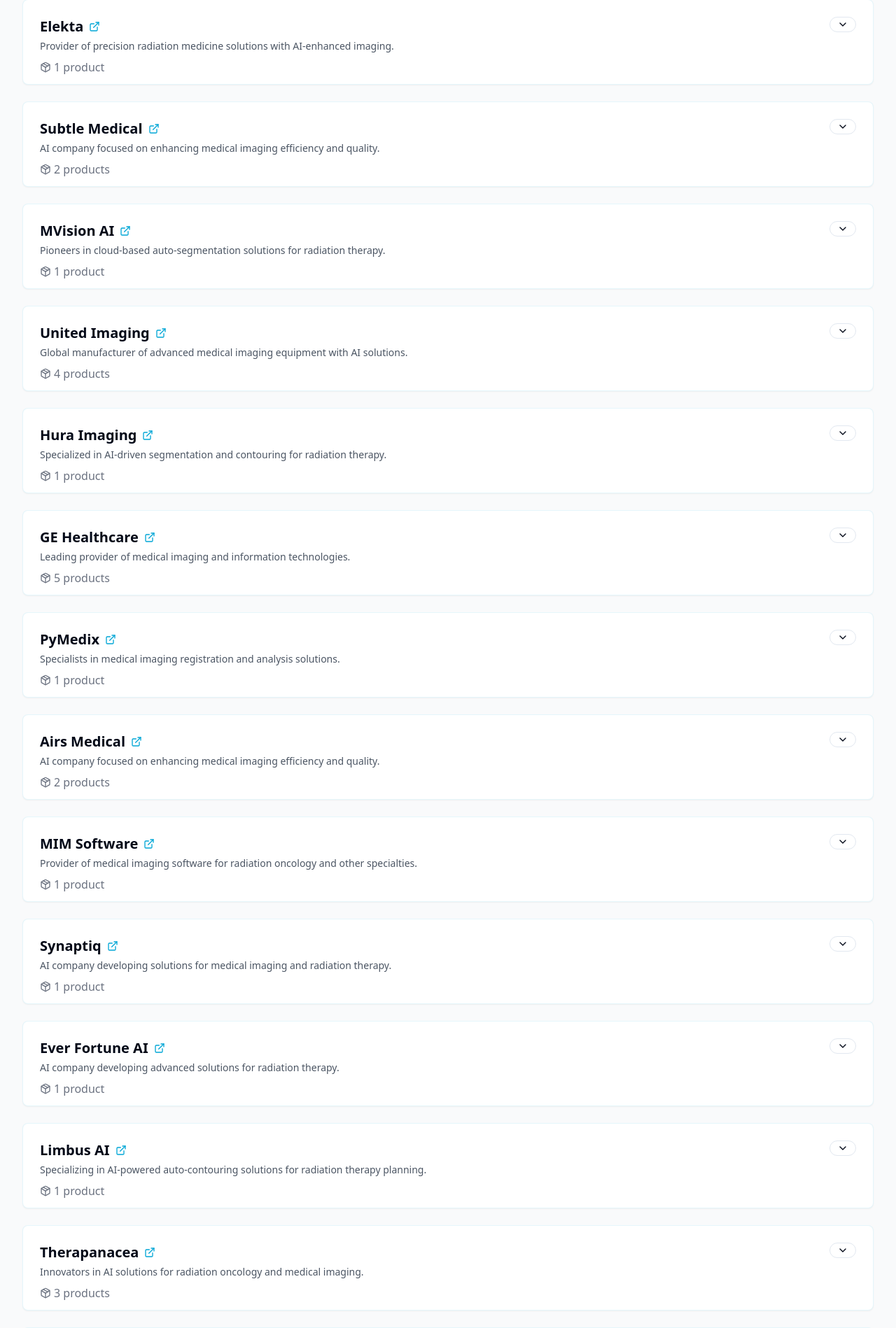
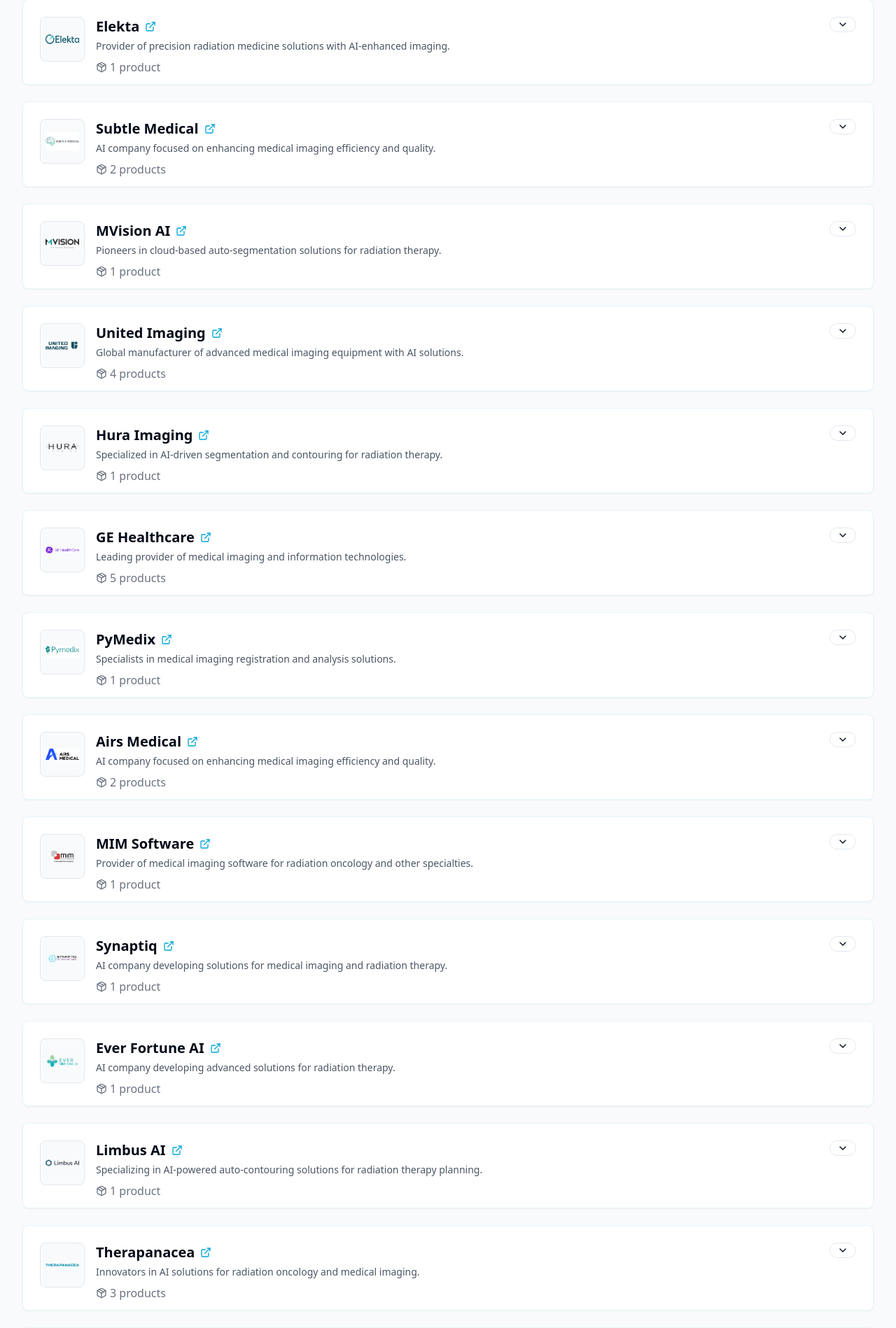
Before and after one commit to DLinRT-eu/website, a React (Vite) app: page /companies in a window 1280 px wide. Shown: the part 413-2311 px from the top of the page at 70% size. Built offline with nearby package versions, Linux system fonts and the light colour scheme.

Commit message:
feat: Implement logo size and visibility plan
- Add logo display to CompanyCard.
- Increase ProductCard logo size.
- Update company data with logoUrl.
- Improve logo styling.
- Update pages using CompanyCard.

```diff
--- a/src/components/CompanyCard.tsx
+++ b/src/components/CompanyCard.tsx
@@ -10,10 +10,11 @@ interface CompanyCardProps {
   name: string;
   description: string;
   website?: string;
+  logoUrl?: string;
   products: Product[];
 }
 
-const CompanyCard = ({ name, description, website, products }: CompanyCardProps) => {
+const CompanyCard = ({ name, description, website, logoUrl, products }: CompanyCardProps) => {
   const [expanded, setExpanded] = useState(false);
 
   const toggleExpanded = () => setExpanded(!expanded);
@@ -22,7 +23,22 @@ const CompanyCard = ({ name, description, website, products }: CompanyCardProps)
     <Card className="mb-4 w-full border-[#00A6D6]/10 hover:shadow-md transition-shadow">
       <CardHeader className="pb-3">
         <div className="flex justify-between items-start">
-          <div className="flex-1">
+          <div className="flex items-start gap-4 flex-1">
+            {/* Company Logo */}
+            <div className="w-16 h-16 bg-gray-50 rounded-lg flex items-center justify-center flex-shrink-0 border">
+              <img
+                src={logoUrl || "/placeholder.svg"}
+                alt={`${name} logo`}
+                className="w-12 h-12 object-contain"
+                onError={(e) => {
+                  const target = e.target as HTMLImageElement;
+                  target.src = "/placeholder.svg";
+                }}
+              />
+            </div>
+
+            {/* Company Info */}
+            <div className="flex-1 min-w-0">
               <div className="flex items-center gap-2 mb-1">
                 <h3 className="text-xl font-bold">{name}</h3>
                 {website && (
@@ -40,6 +56,7 @@ const CompanyCard = ({ name, description, website, products }: CompanyCardProps)
               <div className="flex items-center mt-2 text-gray-500">
                 <Package className="w-4 h-4 mr-1" />
                 <span>{products.length} product{products.length !== 1 ? 's' : ''}</span>
+              </div>
             </div>
           </div>
           <button
--- a/src/components/ProductCard.tsx
+++ b/src/components/ProductCard.tsx
@@ -59,11 +59,11 @@ const ProductCard = ({
       <CardHeader className="pb-3">
         <div className="flex items-start justify-between">
           <div className="flex items-center space-x-3 flex-1 min-w-0">
-            <div className="w-12 h-12 bg-gray-100 rounded-lg flex items-center justify-center flex-shrink-0">
+            <div className="w-16 h-16 bg-gray-100 rounded-lg flex items-center justify-center flex-shrink-0 border">
               <img
                 src={logoUrl}
                 alt={`${company} logo`}
-                className="w-8 h-8 object-contain"
+                className="w-12 h-12 object-contain"
                 onError={(e) => {
                   const target = e.target as HTMLImageElement;
                   target.src = "/placeholder.svg";
--- a/src/data/companies/auto-contouring.ts
+++ b/src/data/companies/auto-contouring.ts
@@ -8,7 +8,8 @@ export const AUTO_CONTOURING_COMPANIES: CompanyDetails[] = [
     "description": "Developers of AI-powered solutions for medical imaging and radiation oncology.",
     "website": "https://www.ai-medical.ch/",
     "productIds": ["ai-medical-jazz"],
-    "category": "Auto-Contouring"
+    "category": "Auto-Contouring",
+    "logoUrl": "/logos/ai-medical.png"
   },
   {
     "id": "carina-ai",
@@ -16,7 +17,8 @@ export const AUTO_CONTOURING_COMPANIES: CompanyDetails[] = [
     "description": "Specialists in AI-driven solutions for radiation therapy planning.",
     "website": "https://carina.ai/",
     "productIds": ["carina-intcontour"],
-    "category": "Auto-Contouring"
+    "category": "Auto-Contouring",
+    "logoUrl": "/logos/carina.jpg"
   },
   {
     "id": "coreline-soft",
@@ -24,7 +26,8 @@ export const AUTO_CONTOURING_COMPANIES: CompanyDetails[] = [
     "description": "Medical imaging software company focused on AI-powered contouring solutions.",
     "website": "https://www.corelinesoft.com/",
     "productIds": ["coreline-aview-rt-acs"],
-    "category": "Auto-Contouring"
+    "category": "Auto-Contouring",
+    "logoUrl": "/logos/coreline.jpg"
   },
   {
     "id": "everfortune-ai",
@@ -32,7 +35,8 @@ export const AUTO_CONTOURING_COMPANIES: CompanyDetails[] = [
     "description": "AI company developing advanced solutions for radiation therapy.",
     "website": "https://www.everfortune.ai/",
     "productIds": ["everfortune-rt-suite"],
-    "category": "Auto-Contouring"
+    "category": "Auto-Contouring",
+    "logoUrl": "/logos/ever-fortune.png"
   },
   {
     "id": "hura-imaging",
@@ -40,7 +44,8 @@ export const AUTO_CONTOURING_COMPANIES: CompanyDetails[] = [
     "description": "Specialized in AI-driven segmentation and contouring for radiation therapy.",
     "website": "https://www.huraimaging.com/",
     "productIds": ["hura-dvtarget"],
-    "category": "Auto-Contouring"
+    "category": "Auto-Contouring",
+    "logoUrl": "/logos/huraimaging.png"
   },
   {
     "id": "limbus-ai",
@@ -48,7 +53,8 @@ export const AUTO_CONTOURING_COMPANIES: CompanyDetails[] = [
     "description": "Specializing in AI-powered auto-contouring solutions for radiation therapy planning.",
     "website": "https://www.limbus.ai",
     "productIds": ["limbus-contour"],
-    "category": "Auto-Contouring"
+    "category": "Auto-Contouring",
+    "logoUrl": "/logos/Limbus-ai.png"
   },
   {
     "id": "manteia",
@@ -60,7 +66,8 @@ export const AUTO_CONTOURING_COMPANIES: CompanyDetails[] = [
       "manteia-acculearning",
       "manteia-mozi"
     ],
-    "category": "Auto-Contouring"
+    "category": "Auto-Contouring",
+    "logoUrl": "/logos/manteia.png"
   },
   {
     "id": "mim-software",
@@ -68,7 +75,8 @@ export const AUTO_CONTOURING_COMPANIES: CompanyDetails[] = [
     "description": "Provider of medical imaging software for radiation oncology and other specialties.",
     "website": "https://www.mimsoftware.com/",
     "productIds": ["mim-contour-protegeai"],
-    "category": "Auto-Contouring"
+    "category": "Auto-Contouring",
+    "logoUrl": "/logos/mimsoftware.svg"
   },
   {
     "id": "mirada-medical",
@@ -76,7 +84,8 @@ export const AUTO_CONTOURING_COMPANIES: CompanyDetails[] = [
     "description": "Leaders in medical imaging software solutions with focus on AI-powered contouring.",
     "website": "https://mirada-medical.com",
     "productIds": ["mirada-dlc"],
-    "category": "Auto-Contouring"
+    "category": "Auto-Contouring",
+    "logoUrl": "/logos/mirada-medical.png"
   },
   {
     "id": "mvision-ai",
@@ -84,7 +93,8 @@ export const AUTO_CONTOURING_COMPANIES: CompanyDetails[] = [
     "description": "Pioneers in cloud-based auto-segmentation solutions for radiation therapy.",
     "website": "https://www.mvision.ai",
     "productIds": ["mvision-ai-contouring"],
-    "category": "Auto-Contouring"
+    "category": "Auto-Contouring",
+    "logoUrl": "/logos/mvision-ai.png"
   },
   {
     "id": "radformation",
@@ -92,7 +102,8 @@ export const AUTO_CONTOURING_COMPANIES: CompanyDetails[] = [
     "description": "Developers of quality assurance and automation tools for radiation oncology.",
     "website": "https://radformation.com/",
     "productIds": ["radformation-autocontour"],
-    "category": "Auto-Contouring"
+    "category": "Auto-Contouring",
+    "logoUrl": "/logos/radformation.svg"
   },
   {
     "id": "synaptiq",
@@ -100,7 +111,8 @@ export const AUTO_CONTOURING_COMPANIES: CompanyDetails[] = [
     "description": "AI company developing solutions for medical imaging and radiation therapy.",
     "website": "https://synaptiq.io/",
     "productIds": ["synaptiq-mediq-rt"],
-    "category": "Auto-Contouring"
+    "category": "Auto-Contouring",
+    "logoUrl": "/logos/synaptiq.png"
   },
   {
     "id": "therapanacea",
@@ -108,7 +120,8 @@ export const AUTO_CONTOURING_COMPANIES: CompanyDetails[] = [
     "description": "Innovators in AI solutions for radiation oncology and medical imaging.",
     "website": "https://www.therapanacea.eu",
     "productIds": ["therapanacea-annotate", "therapanacea-adaptbox", "mr-box-synthetic"],
-    "category": "Auto-Contouring"
+    "category": "Auto-Contouring",
+    "logoUrl": "/logos/therapanacea.png"
   },
   {
     "id": "vysioner",
@@ -116,7 +129,8 @@ export const AUTO_CONTOURING_COMPANIES: CompanyDetails[] = [
     "description": "Provider of AI-powered solutions for cancer care.",
     "website": "https://www.vysioneer.com/",
     "productIds": ["vysioner-vbrain"],
-    "category": "Auto-Contouring"
+    "category": "Auto-Contouring",
+    "logoUrl": "/logos/vysioner.png"
   },
   {
     "id": "wisdom-tech",
@@ -124,6 +138,7 @@ export const AUTO_CONTOURING_COMPANIES: CompanyDetails[] = [
     "description": "Chinese company specializing in AI solutions for radiation oncology.",
     "website": "http://www.wisdomtech.com.cn/",
     "productIds": ["wisdom-deep-contour"],
-    "category": "Auto-Contouring"
+    "category": "Auto-Contouring",
+    "logoUrl": "/logos/wisdom-tech.png"
   }
 ];
--- a/src/data/companies/medical-imaging.ts
+++ b/src/data/companies/medical-imaging.ts
@@ -14,7 +14,8 @@ export const MEDICAL_IMAGING_COMPANIES: CompanyDetails[] = [
       "ge-dlip-ct",
       "ge-air-recon-dl-enhancement"
     ],
-    "category": "Medical Imaging"
+    "category": "Medical Imaging",
+    "logoUrl": "/logos/ge_healthcare.png"
   },
   {
     "id": "philips-healthcare",
@@ -31,7 +32,8 @@ export const MEDICAL_IMAGING_COMPANIES: CompanyDetails[] = [
       "philips-intellispace-ai-enhancement",
       "philips-smartdose-ct-enhancement"
     ],
-    "category": "Medical Imaging"
+    "category": "Medical Imaging",
+    "logoUrl": "/logos/philips.png"
   },
   {
     "id": "siemens-healthineers",
@@ -47,7 +49,8 @@ export const MEDICAL_IMAGING_COMPANIES: CompanyDetails[] = [
       "siemens-dual-energy-optimizer",
       "siemens-clara-train-image"
     ],
-    "category": "Medical Imaging"
+    "category": "Medical Imaging",
+    "logoUrl": "/logos/siemens.png"
   },
   {
     "id": "canon-medical",
@@ -59,7 +62,8 @@ export const MEDICAL_IMAGING_COMPANIES: CompanyDetails[] = [
       "canon-aice-mr",
       "canon-advanced-vis-ai"
     ],
-    "category": "Medical Imaging"
+    "category": "Medical Imaging",
+    "logoUrl": "/logos/canon.jpg"
   },
   {
     "id": "united-imaging",
@@ -72,6 +76,7 @@ export const MEDICAL_IMAGING_COMPANIES: CompanyDetails[] = [
       "united-ucs-ai",
       "united-uvision-ai"
     ],
-    "category": "Medical Imaging"
+    "category": "Medical Imaging",
+    "logoUrl": "/logos/unitedimaging.png"
   }
 ];
--- a/src/data/companies/radiotherapy-equipment.ts
+++ b/src/data/companies/radiotherapy-equipment.ts
@@ -10,7 +10,8 @@ export const RADIOTHERAPY_EQUIPMENT_COMPANIES: CompanyDetails[] = [
     "productIds": [
       "elekta-iris"
     ],
-    "category": "Radiotherapy Equipment"
+    "category": "Radiotherapy Equipment",
+    "logoUrl": "/logos/Elekta.png"
   },
   {
     "id": "accuray",
@@ -21,6 +22,7 @@ export const RADIOTHERAPY_EQUIPMENT_COMPANIES: CompanyDetails[] = [
       "accuray-clearrt",
       "accuray-synchrony-image"
     ],
-    "category": "Radiotherapy Equipment"
+    "category": "Radiotherapy Equipment",
+    "logoUrl": "/logos/accuray.png"
   }
 ];
--- a/src/data/companies/specialized-solutions.ts
+++ b/src/data/companies/specialized-solutions.ts
@@ -8,7 +8,8 @@ export const SPECIALIZED_SOLUTIONS_COMPANIES: CompanyDetails[] = [
     "description": "Specialists in MRI-only radiotherapy planning solutions.",
     "website": "https://spectronicmedical.com/",
     "productIds": ["spectronic-mriplus", "spectronic-mri-planner"],
-    "category": "Specialized Solutions"
+    "category": "Specialized Solutions",
+    "logoUrl": "/logos/spectronic-medical.jpg"
   },
   {
     "id": "raysearch",
@@ -16,7 +17,8 @@ export const SPECIALIZED_SOLUTIONS_COMPANIES: CompanyDetails[] = [
     "description": "Developer of innovative software solutions for radiation therapy treatment planning.",
     "website": "https://www.raysearchlabs.com",
     "productIds": ["raysearch-raystation", "raysearch-raystation-deep-learning"],
-    "category": "Specialized Solutions"
+    "category": "Specialized Solutions",
+    "logoUrl": "/logos/raystation.jpg"
   },
   {
     "id": "airs-medical",
@@ -27,7 +29,8 @@ export const SPECIALIZED_SOLUTIONS_COMPANIES: CompanyDetails[] = [
       "airs-swiftmr",
       "airs-ct-clarity"
     ],
-    "category": "Specialized Solutions"
+    "category": "Specialized Solutions",
+    "logoUrl": "/logos/airs.jpg"
   },
   {
     "id": "subtle-medical",
@@ -39,7 +42,8 @@ export const SPECIALIZED_SOLUTIONS_COMPANIES: CompanyDetails[] = [
       "subtle-pet",
       "subtle-gad"
     ],
-    "category": "Specialized Solutions"
+    "category": "Specialized Solutions",
+    "logoUrl": "/logos/SubtleMedical.jpg"
   },
   {
     "id": "pymedix",
@@ -47,6 +51,7 @@ export const SPECIALIZED_SOLUTIONS_COMPANIES: CompanyDetails[] = [
     "description": "Specialists in medical imaging registration and analysis solutions.",
     "website": "https://pymedix.com/",
     "productIds": ["pymedix-registration"],
-    "category": "Specialized Solutions"
+    "category": "Specialized Solutions",
+    "logoUrl": "/logos/pymedix.png"
   }
 ];
--- a/src/pages/Companies.tsx
+++ b/src/pages/Companies.tsx
@@ -1,3 +1,4 @@
+
 import React, { useState, useMemo } from 'react';
 import { Input } from '@/components/ui/input';
 import { Search, Building, ArrowDownAZ, ArrowDownZA } from 'lucide-react';
@@ -139,6 +140,7 @@ const Companies = () => {
               key={company.id}
               name={company.name}
               website={company.website}
+              logoUrl={company.logoUrl}
               products={company.products as any[]}
               description={company.description}
             />
--- a/src/types/company.d.ts
+++ b/src/types/company.d.ts
@@ -4,6 +4,7 @@ export interface CompanyDetails {
   name: string;
   description: string;
   website?: string;
+  logoUrl?: string;
   productIds: string[];
   category?: string; // Adding an optional category field
 }
```
Lines whose indentation alone changed are shown as unchanged.
